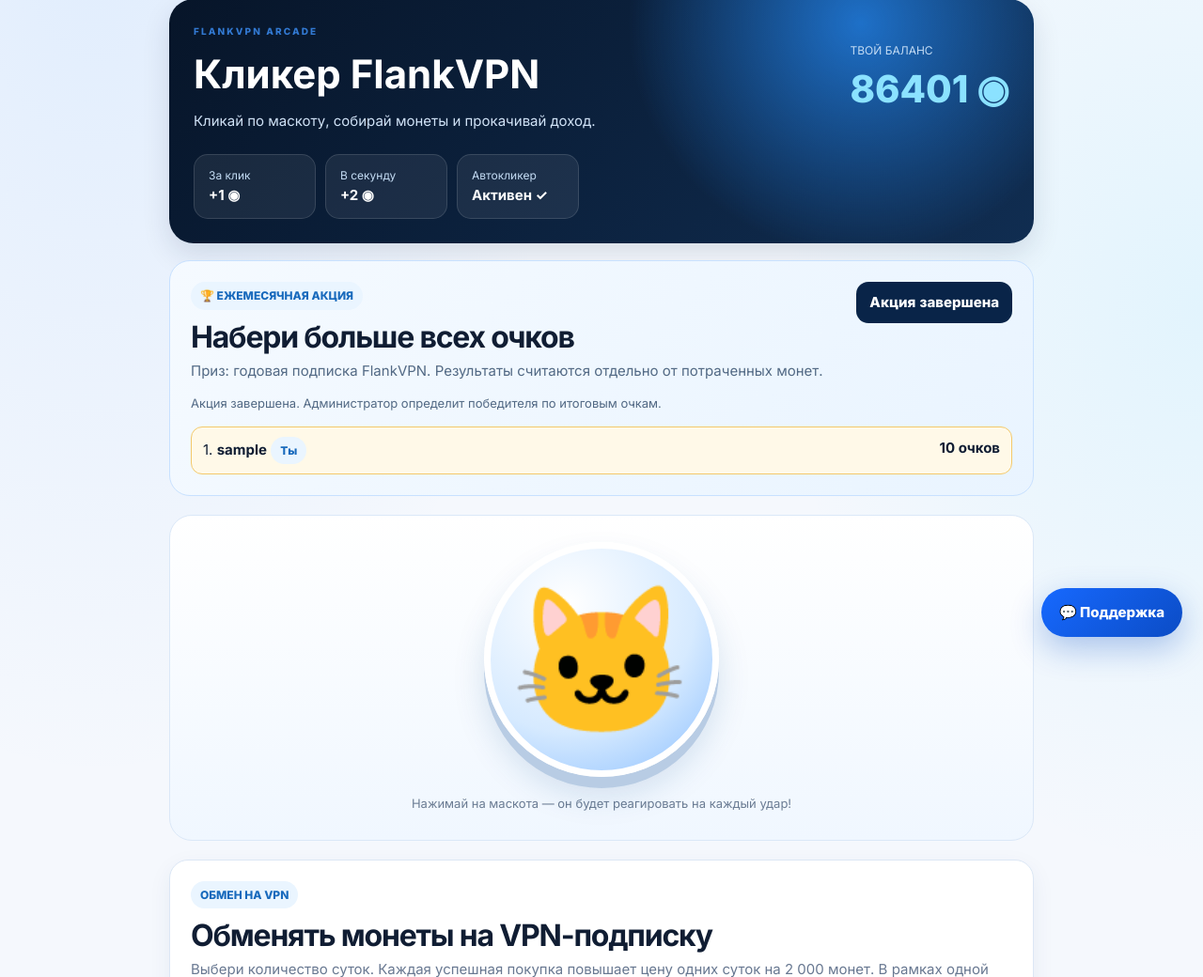
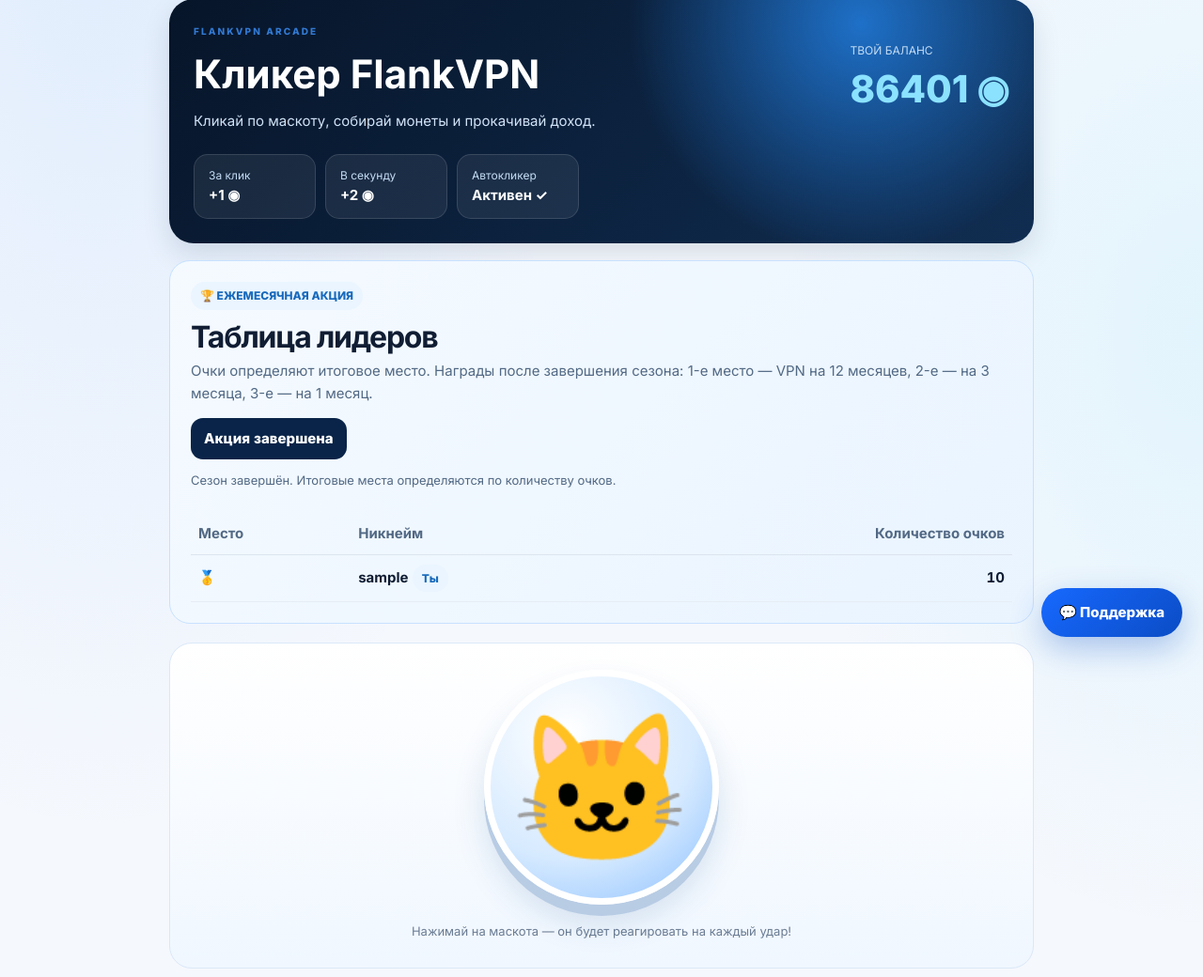
Before and after one commit to magapingpenim-cloud/lumovpn, a Flask app: page /game in a window 1280 px wide. Shown: the part 100-1140 px from the top of the page at 94% size. Run offline with Flask 3, Linux system fonts and the light colour scheme; a user stored in the database is signed in; tables that the repository leaves empty hold one stand-in row (values such as "Sample post"); parts of the project's set-up code (start-up, migrations or seed data) failed here and were passed over; some libraries are stand-ins or nearby versions.

Commit message:
Display monthly contest leaderboard with nicknames and points

```diff
--- a/templates/game.html
+++ b/templates/game.html
@@ -10,16 +10,25 @@
 <div class="game-wrap"><section class="game-hero"><div class="game-top"><div><div class="eyebrow">FLANKVPN ARCADE</div><h1>Кликер FlankVPN</h1><p style="color:#d1e3f7;margin:5px 0">Кликай по маскоту, собирай монеты и прокачивай доход.</p></div><div><div style="font-size:12px;color:#c4dcf4">ТВОЙ БАЛАНС</div><div class="game-balance"><span id="coin-balance">{{ state.coins }}</span> ◉</div></div></div><div class="game-stats"><div class="game-stat"><div style="font-size:12px;color:#c4dcf4">За клик</div><strong id="click-power">+{{ state.click_power }} ◉</strong></div><div class="game-stat"><div style="font-size:12px;color:#c4dcf4">В секунду</div><strong id="income-rate">+{{ income_rate }} ◉</strong></div><div class="game-stat"><div style="font-size:12px;color:#c4dcf4">Автокликер</div><strong>{{ 'Активен ✓' if state.autoclicker else 'Не куплен' }}</strong></div></div></section>
 <section class="contest-card" data-current-user="{{ current_user.id }}">
  <div class="contest-head">
-  <div><span class="game-pill">🏆 ЕЖЕМЕСЯЧНАЯ АКЦИЯ</span><h2 style="margin:10px 0 5px">Набери больше всех очков</h2><p style="margin:0;color:#526984">Приз: годовая подписка FlankVPN. Результаты считаются отдельно от потраченных монет.</p></div>
+  <div><span class="game-pill">🏆 ЕЖЕМЕСЯЧНАЯ АКЦИЯ</span><h2 style="margin:10px 0 5px">Таблица лидеров</h2><p style="margin:0;color:#526984">Очки определяют итоговое место. Награды после завершения сезона: 1-е место — VPN на 12 месяцев, 2-е — на 3 месяца, 3-е — на 1 месяц.</p></div>
   <div class="contest-timer" id="contest-timer" data-end="{{ campaign.end_at.strftime('%Y-%m-%dT%H:%M:%SZ') }}">Загрузка таймера…</div>
  </div>
- <p style="margin:12px 0 0;color:#526984;font-size:13px">{% if now < campaign.end_at %}Акция завершится через 30 дней после старта. Осталось времени:{% else %}Акция завершена. Администратор определит победителя по итоговым очкам.{% endif %}</p>
- <div class="contest-list">
- {% for player in leaderboard %}
-  <div class="contest-row"><span>{{ loop.index }}. <strong>{{ player.nickname }}</strong>{% if player.id == current_user.id %} <span class="game-pill">Ты</span>{% endif %}</span><strong id="contest-score-{{ player.id }}">{{ player.game_state.contest_points }} очков</strong></div>
- {% else %}
-  <div class="contest-row"><span>Пока нет участников</span><strong>0 очков</strong></div>
- {% endfor %}
+ <p style="margin:12px 0 0;color:#526984;font-size:13px">{% if now < campaign.end_at %}Сезон длится 30 дней. Осталось времени:{% else %}Сезон завершён. Итоговые места определяются по количеству очков.{% endif %}</p>
+ <div class="contest-list" style="overflow-x:auto">
+ <table style="width:100%;border-collapse:collapse;margin-top:10px;text-align:left">
+  <thead><tr style="color:#526984;border-bottom:1px solid #dce5ef"><th style="padding:10px 8px">Место</th><th style="padding:10px 8px">Никнейм</th><th style="padding:10px 8px;text-align:right">Количество очков</th></tr></thead>
+  <tbody>
+  {% for player in leaderboard %}
+   <tr style="border-bottom:1px solid #e7edf4">
+    <td style="padding:10px 8px;white-space:nowrap">{% if loop.index == 1 %}🥇{% elif loop.index == 2 %}🥈{% elif loop.index == 3 %}🥉{% else %}{{ loop.index }}{% endif %}</td>
+    <td style="padding:10px 8px"><strong>{{ player.nickname }}</strong>{% if player.id == current_user.id %} <span class="game-pill">Ты</span>{% endif %}</td>
+    <td style="padding:10px 8px;text-align:right;font-variant-numeric:tabular-nums"><strong id="contest-score-{{ player.id }}">{{ player.game_state.contest_points }}</strong></td>
+   </tr>
+  {% else %}
+   <tr><td colspan="3" style="padding:14px 8px;color:#526984">Пока нет участников — 0 очков.</td></tr>
+  {% endfor %}
+  </tbody>
+ </table>
  </div>
 </section>
 <section class="game-stage"><button type="button" id="mascot" class="mascot" aria-label="Нажми, чтобы заработать монеты"><span class="cat-face" aria-hidden="true">🐱</span></button><p class="tap-hint">Нажимай на маскота — он будет реагировать на каждый удар!</p></section>
```
